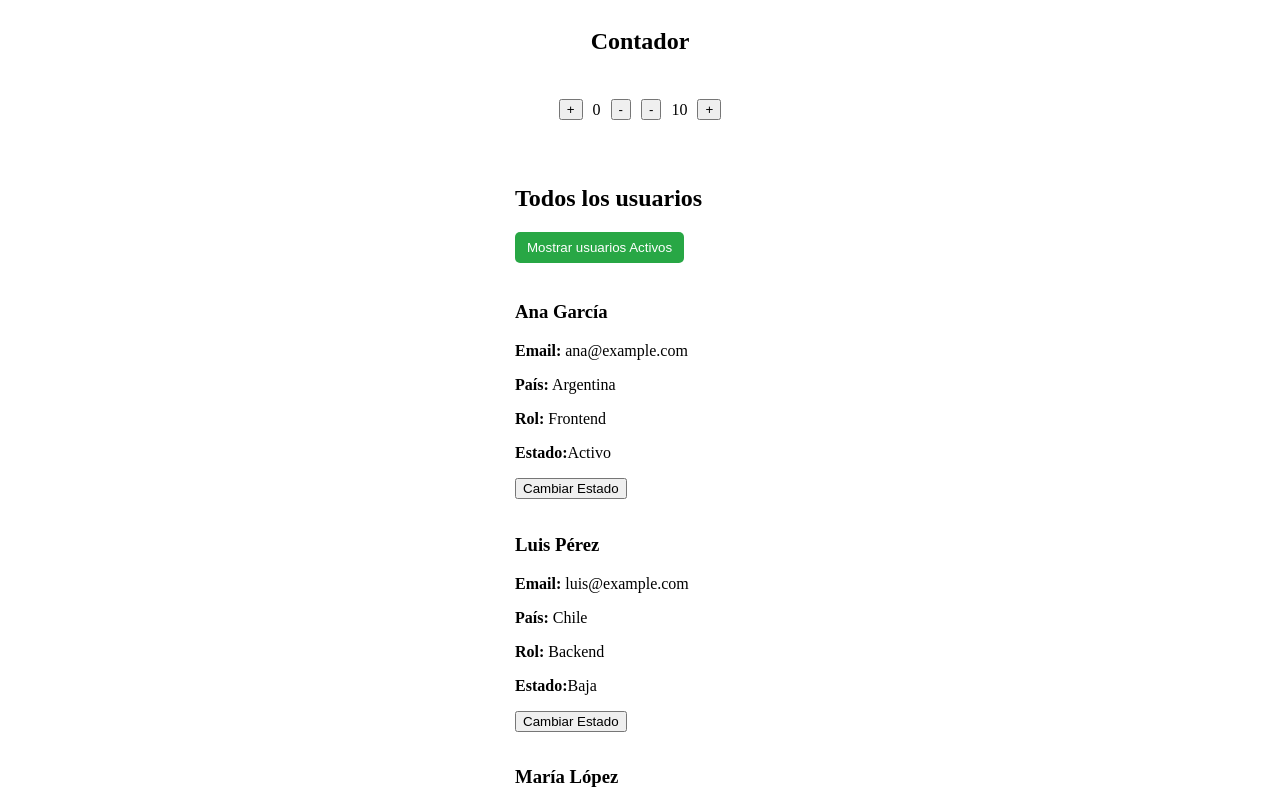
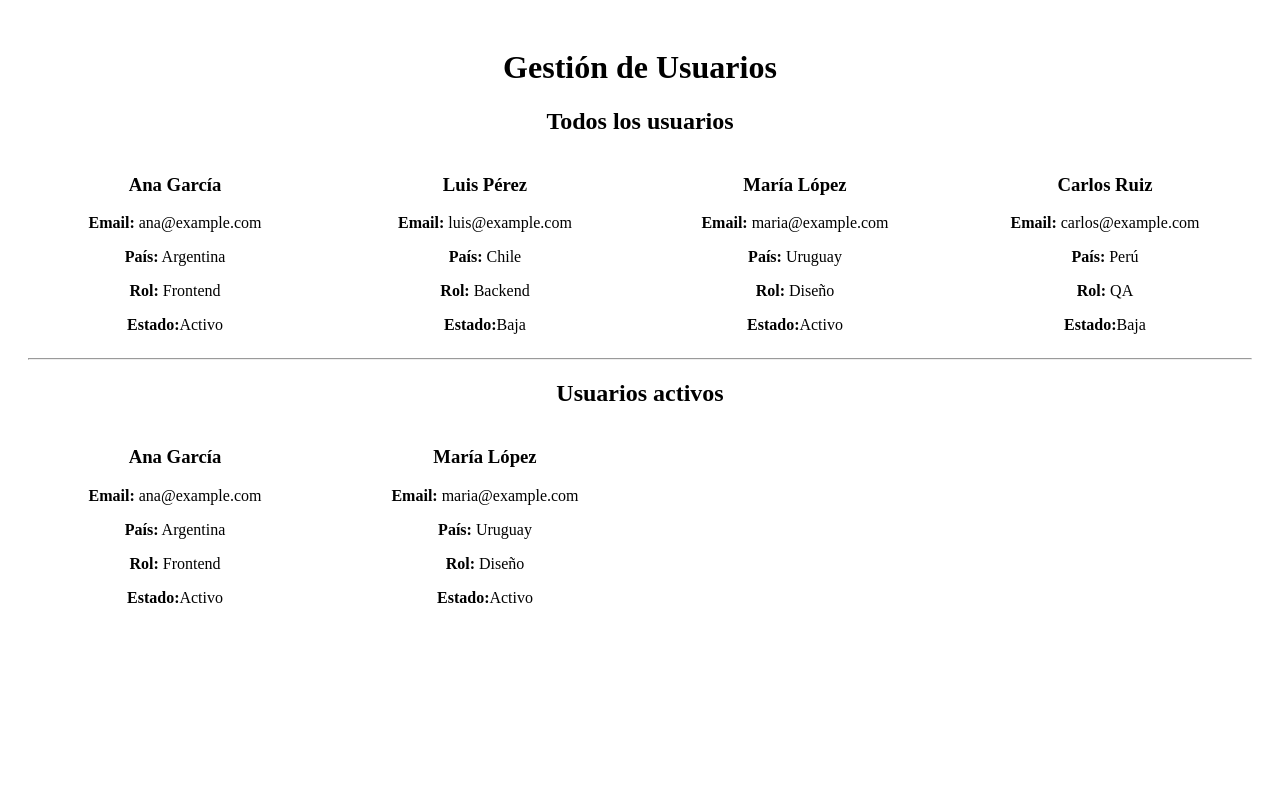
Before and after one commit to cintyy73/frontend-202501-mod-04-react, a React (Vite) app: page / in a window 1280 px wide. Shown: the top 800 px of the page. Built offline with nearby package versions, Linux system fonts and the light colour scheme.

Commit message:
Revert "Código visto en clases."
This reverts commit 539803e16650711cbf0436e4e97b9a00728e4755.

```diff
--- a/src/App.jsx
+++ b/src/App.jsx
@@ -1,73 +1,35 @@
-import { useState } from "react";
-import List from "./components/List";
-import {users  } from './utils/data'
-let counter = 0;
+import List from './components/List';
+import {users , suma } from './utils/data'
+
 function App() {
-const [count, setCount] = useState(10);
+console.log(suma(5,6))
+const activeUsers = users.filter(user=>user.isActive)
+console.log(activeUsers)
+  return (
+    <div style={styles.wrapper}>
+      <h1>Gestión de Usuarios</h1>
 
-  return (
-    <div
-      style={{
-        display: "flex",
-        justifyContent: "center",
-        alignItems: "center",
-        gap: "10px",
-        flexDirection: "column",
-      }}
-    >
-       <h2>Contador</h2>
-        <div
-      style={{
-        display: "flex",
-        justifyContent: "center",
-        alignItems: "center",
-        gap: "10px",
-        flexDirection: "column",
-
-      }}
-    >
-      <div
-        style={{
-          display: "flex",
-          justifyContent: "center",
-          alignItems: "center",
-          gap: "10px",
-        }}
-      >
-        <button
-          onClick={() => {
-            counter += 1;
-            document.getElementById("counter-display").innerText = counter;
-            console.log(counter);
-          }}
-        >
-          +
-        </button>
-        <p id="counter-display">{counter}</p>
-        <button
-          onClick={() => {
-            counter -= 1;
-            document.getElementById("counter-display").innerText = counter;
-            console.log(counter);
-          }}
-        >
-          -
-        </button>
-
-        <button onClick={() => {setCount(count-10)
-          console.log(count)
-        } }>-</button>
-
-        <p>{count}</p>
-
-        <button onClick={() => setCount(count+10)}>+</button>
-      </div>
-      </div>
       <List title='Todos los usuarios' users={users} />
-
+      <hr/>
+      <List title='Usuarios activos' users={activeUsers} />
 
     </div>
   );
 }
-
+const styles = {
+  wrapper: {
+    padding: "20px",
+    textAlign: "center",
+  },
+  filterBtn: {
+    background: "#2ecc71",
+    color: "#fff",
+    border: "none",
+    padding: "10px 16px",
+    cursor: "pointer",
+    borderRadius: "8px",
+    fontSize: "14px",
+    marginBottom: "10px",
+  },
+};
 export default App;
--- a/src/components/Card.jsx
+++ b/src/components/Card.jsx
@@ -1,4 +1,4 @@
-const Card = ({user, toggleActive}) => {
+const Card = ({user}) => {
     const {name, email, country, role, isActive} = user
   return (
     <div>
@@ -7,9 +7,6 @@ const Card = ({user, toggleActive}) => {
       <p><strong>País:</strong> {country}</p>
       <p><strong>Rol:</strong> {role}</p>
       <p><strong>Estado:</strong>{isActive ? "Activo" : "Baja" }</p>
-         <button  onClick={toggleActive}>
-        Cambiar Estado
-      </button>
     </div>
   )
 }
--- a/src/components/List.jsx
+++ b/src/components/List.jsx
@@ -1,28 +1,12 @@
-import { useState } from "react";
 import Card from "./Card";
 
 const List = ({ title, users }) => {
-  const [filterActive, setFilterActive] = useState(false);
-  const [userStates, setUsersStates] = useState( users.map(user => ({ ...user })))
-
-  const filteredUsers = filterActive? userStates.filter((user) => user.isActive): userStates;
-
-  const toggleUserActive = (id) => {
-    setUsersStates((prev) => prev.map((user)=>user.id === id ? {...user, isActive:!user.isActive } : user))
-  }
-
   return (
     <div style={styles.section}>
       <h2>{title}</h2>
-      <button
-        onClick={() =>{ setFilterActive(!filterActive)}}
-        style={styles.button}
-      >
-        {filterActive ? "Mostrar todos" : "Mostrar usuarios Activos"}
-      </button>
       <div style={styles.container}>
-        {filteredUsers.map((user) => (
-          <Card key={user.id} user={user}  toggleActive={() => toggleUserActive(user.id)} />
+        {users.map((user) => (
+          <Card key={user.id} user={user} />
         ))}
       </div>
     </div>
@@ -38,13 +22,4 @@ const styles = {
     gap: "16px",
     marginTop: "10px",
   },
-  button: {
-    marginBottom: "10px",
-    padding: "8px 12px",
-    backgroundColor: "#28a745",
-    color: "white",
-    border: "none",
-    borderRadius: "5px",
-    cursor: "pointer",
-  },
 };
--- a/src/main.jsx
+++ b/src/main.jsx
@@ -3,5 +3,7 @@ import { createRoot } from 'react-dom/client'
 import App from './App.jsx'
 
 createRoot(document.getElementById('root')).render(
+  <StrictMode>
     <App />
+  </StrictMode>,
 )
```
